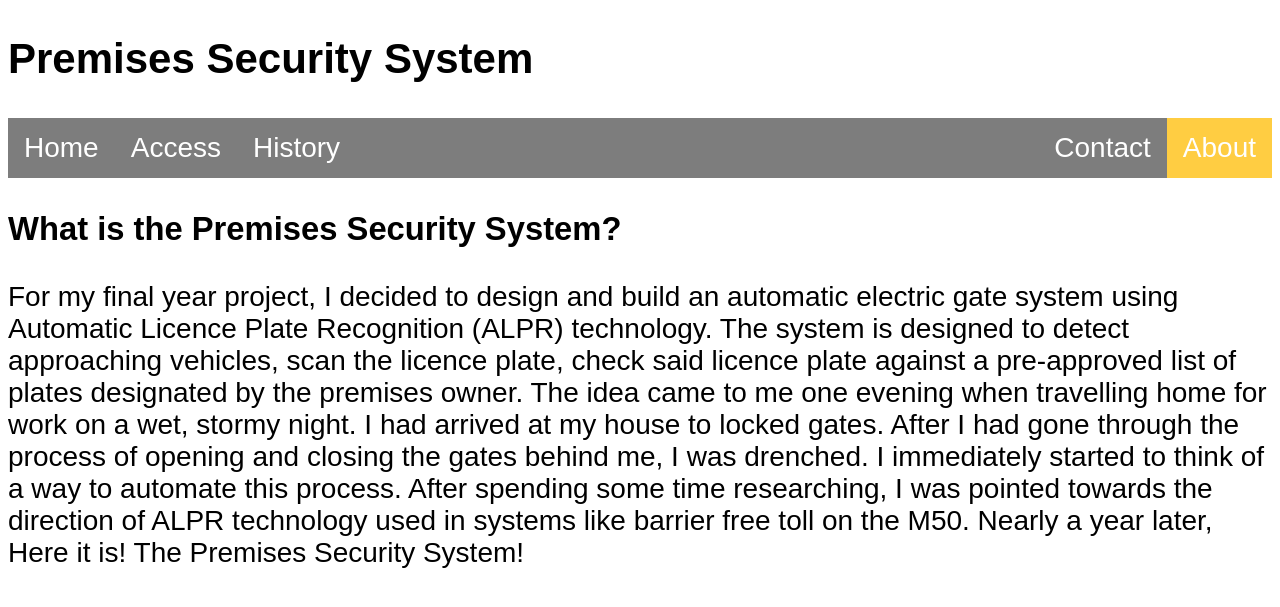
After one commit to NatCusack/Premises-Security-Project, a PHP site: page /about.php in a window 1280 px wide. The commit adds this page. Shown: the top 607 px of the page. Run offline with PHP 8.4, Linux system fonts and the light colour scheme.

Commit message:
fixing webpages

```diff
--- /dev/null
+++ b/www/html/about.php
@@ -0,0 +1,83 @@
+<!DOCTYPE html>
+<html>
+<head>
+<style>
+body {
+  font-size: 28px;
+  font-family:arial;
+  font-style:bold;
+
+}
+.webcam{
+  width:400px;
+  backgrund:#ccc;
+  border:10px solid #ddd;
+  margin:0 auto;
+}
+
+ul {
+  list-style-type: none;
+  margin: 0;
+  padding: 0;
+  overflow: hidden;
+  background-color: #7d7d7d;
+  position: -webkit-sticky; /* Safari */
+  position: sticky;
+  top: 0;
+}
+
+li {
+  float: left;
+}
+
+li a {
+  display: block;
+  color: white;
+  text-align: center;
+  padding: 14px 16px;
+  text-decoration: none;
+}
+
+li a:hover:not(.active) {
+  background-color: #555;
+  color: #ffcd42;
+}
+
+li a.active {
+  background-color: #ffcd42;
+  color: white;
+}
+
+p {
+  display: block;
+  margin-top: 1em;
+  margin-bottom: 1em;
+  margin-left: 0;
+  margin-right: 0;
+}
+
+
+</style>
+</head>
+<body>
+
+<div class="header">
+  <h2>Premises Security System</h2>
+</div>
+
+<ul>
+  <li><a href="/index.php">Home</a></li>
+  <li><a href="/access.php">Access</a></li>
+  <li><a href="/licenceinfo.php">History</a></li>
+  <li style="float:right"><a class="active" href="/about.php">About</a></li>
+  <li style="float:right"><a href="/contact.php">Contact</a></li>
+</ul>
+
+<h3>What is the Premises Security System?</h3>
+
+<p>
+For my final year project, I decided to design and build an automatic electric gate system using Automatic Licence Plate Recognition (ALPR) technology. The system is designed to detect approaching vehicles, scan the licence plate, check said licence plate against a pre-approved list of plates designated by the premises owner. The idea came to me one evening when travelling home for work on a wet, stormy night. I had arrived at my house to locked gates. After I had gone through the process of opening and closing the gates behind me, I was drenched. I immediately started to think of a way to automate this process. After spending some time researching, I was pointed towards the direction of ALPR technology used in systems like barrier free toll on the M50. Nearly a year later, Here it is! The Premises Security System!
+</p>
+
+</body>
+</html>
--- a/www/html/licenceinfo.php
+++ b/www/html/licenceinfo.php
@@ -61,7 +61,7 @@ table {
   <li><a href="/index.php">Home</a></li>
   <li><a href="/access.php">Access</a></li>
   <li><a class="active" href="/licenceinfo.php">History</a></li>
-  <li style="float:right"><a href="#about">About</a></li>
+  <li style="float:right"><a href="/about.php">About</a></li>
   <li style="float:right"><a href="/contact.php">Contact</a></li>
 </ul>
 
```
Also changed, not shown: www/html/contact.php (added, +87 -0 lines).
